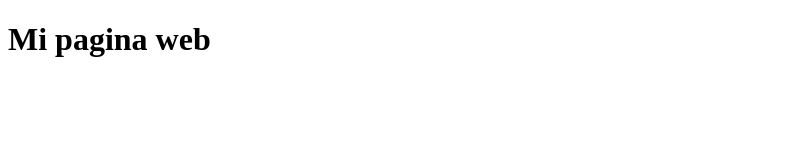
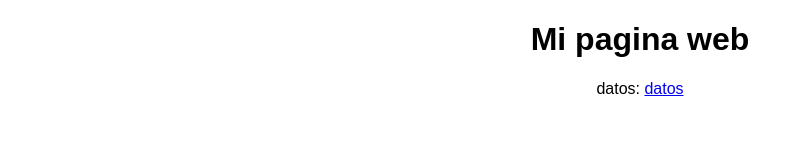
Before and after one commit to Carlos-CondoriH/IDWeb, a website: page Lab05/public/index.html in a window 1280 px wide. Shown: the whole page, without its empty margins (0-803 px from the left). Drawn offline with Linux system fonts and the light colour scheme.

Commit message:
web estatica con estilo y datos

```diff
--- a/Lab05/data/datos.Json
+++ b/Lab05/data/datos.Json
@@ -0,0 +1,5 @@
+{
+  "nombre": "Carlos",
+  "correo": "ycondorihuan@unsa.edu.pe",
+  "carrera": "Ingenieria de sistemas"
+}
--- a/Lab05/public/index.html
+++ b/Lab05/public/index.html
@@ -4,11 +4,12 @@
     <meta charset="UTF-8">
     <meta name="viewport" content="width=device-width, initial-scale=1.0">
     <title>Lab 05</title>
-    <link rel="stylesheet" href="css/estilos.css">
+    <link rel="stylesheet" href="/public/style.css">
 </head>
 <body>
     <header>
         <h1>Mi pagina web</h1>
     </header>
+    <p>datos: <a href="/data/datos.Json">datos</a></p>
 </body>
 </html>
--- a/Lab05/public/style.css
+++ b/Lab05/public/style.css
@@ -0,0 +1,5 @@
+body {
+    font-family: Arial, sans-serif;
+    text-align: center;
+    background: white; }
+h1 { color: black; }
```
